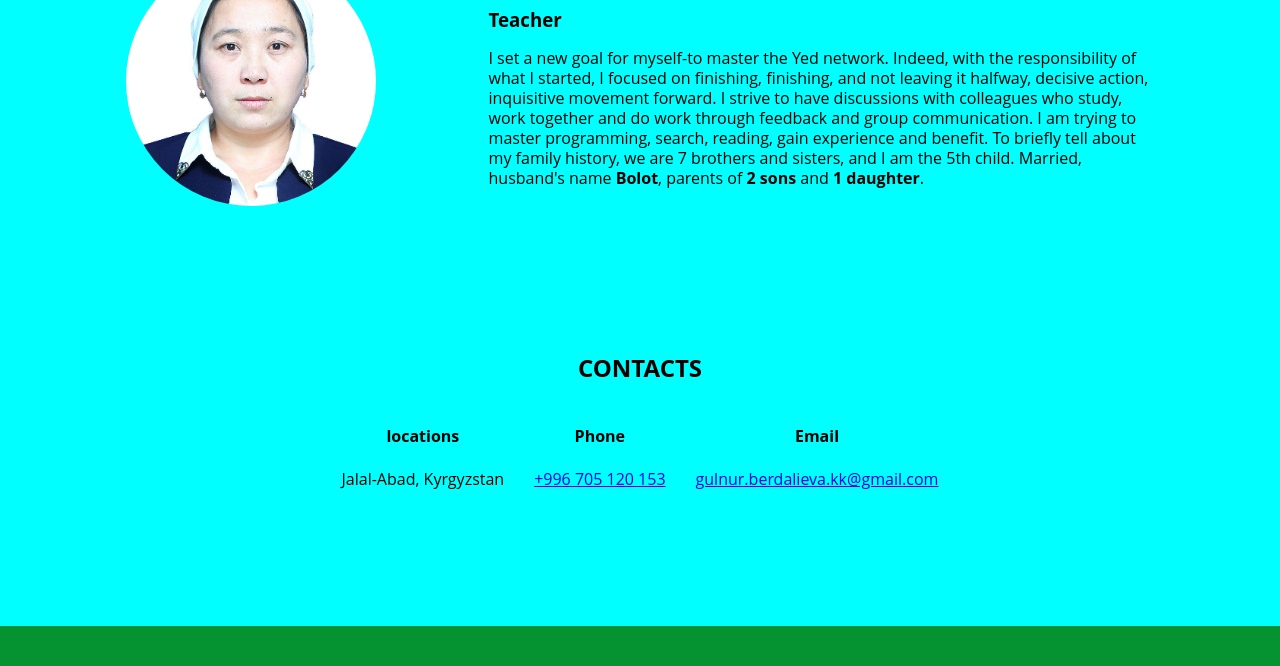
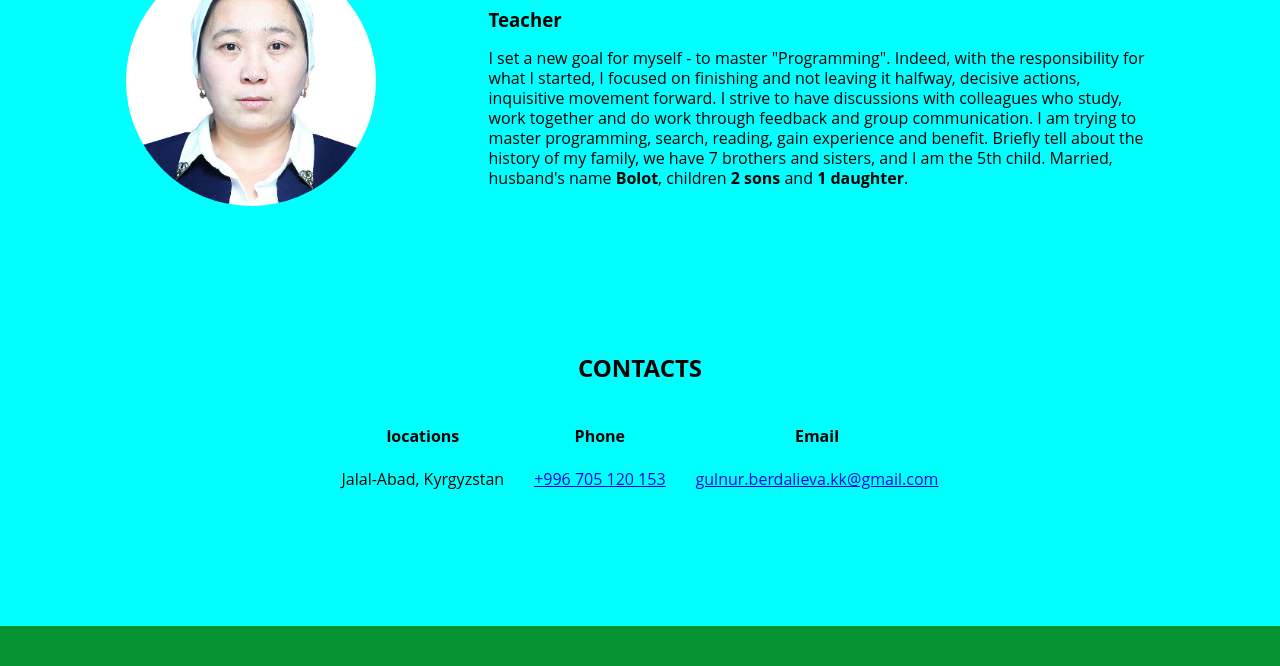
Before and after one commit to Xadichem/PORTFOLIO, a plain HTML site: page index.html in a window 1280 px wide. Shown: the part 134-800 px from the top of the page. Drawn offline with Linux system fonts and the light colour scheme.

Commit message:
Add index

```diff
--- a/index.html
+++ b/index.html
@@ -13,6 +13,7 @@
       <div class="container">
         <nav class="header-navigation">
           <a href="#home" class="header-logo">GBT</a>
+
           <ul class="menu">
             <li class="menu-item">
               <a class="menu-link" href="#home">Home</a>
@@ -51,16 +52,16 @@
               <h1>Gulnur Berdalieva</h1>
               <h3>Teacher</h3>
               <p>
-                I set a new goal for myself-to master the Yed network. Indeed,
-                with the responsibility of what I started, I focused on
-                finishing, finishing, and not leaving it halfway, decisive
-                action, inquisitive movement forward. I strive to have
-                discussions with colleagues who study, work together and do work
-                through feedback and group communication. I am trying to master
-                programming, search, reading, gain experience and benefit. To
-                briefly tell about my family history, we are 7 brothers and
-                sisters, and I am the 5th child. Married, husband's name
-                <strong>Bolot</strong>, parents of <b>2 sons</b> and
+                I set a new goal for myself - to master "Programming". Indeed,
+                with the responsibility for what I started, I focused on
+                finishing and not leaving it halfway, decisive actions,
+                inquisitive movement forward. I strive to have discussions with
+                colleagues who study, work together and do work through feedback
+                and group communication. I am trying to master programming,
+                search, reading, gain experience and benefit. Briefly tell about
+                the history of my family, we have 7 brothers and sisters, and I
+                am the 5th child. Married, husband's name
+                <strong>Bolot</strong>, children <b>2 sons</b> and
                 <b>1 daughter</b>.
               </p>
             </div>
```
